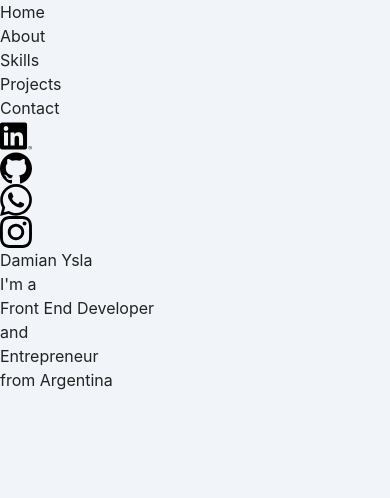
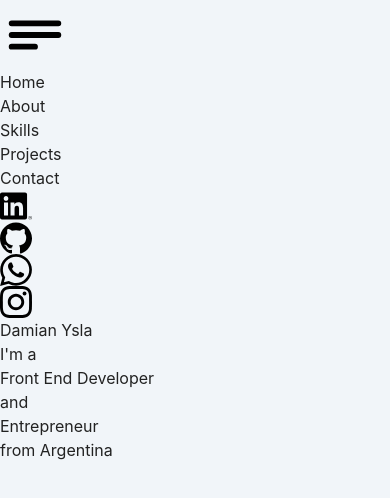
Before and after one commit to Damil0dev/Portfolio, a React (Vite) app: page / in a window 390 px wide. Shown: the top 498 px of the page. Built offline with nearby package versions, Linux system fonts and the light colour scheme.

Commit message:
add responsive design for header

```diff
--- a/src/App.jsx
+++ b/src/App.jsx
@@ -14,7 +14,7 @@ import Skills from "./pages/Skills"
 function App() {
   return (
     <div className="w-full h-screen">
-      <div className="absolute top-0 left-1/2  transform -translate-x-1/2">
+      <div className="fixed top-0 left-1/2  transform -translate-x-1/2">
         <TabNav />
       </div>
 
--- a/src/components/TabNav.jsx
+++ b/src/components/TabNav.jsx
@@ -1,10 +1,23 @@
+import React, { useState } from 'react';
 import { Link, useLocation } from "react-router-dom";
 
+import menuIcon from "../assets/menu.svg"
+
 export function TabNav() {
+    const [isOpen, setIsOpen] = useState(false);
+
+    function handleClick() {
+        setIsOpen(!isOpen)
+    }
+
     return (
-        <nav className="flex flex-row justify-center">
-            <ul className="flex flex-row gap-5">
-                <Tab title="Home" path="/"/>
+        <nav className={` w-screen md:flex md:flex-row md:justify-center md:items-center ${isOpen ? "bg-slate-100 shadow-lg" : "bg-transparent"} md:bg-transparent md:shadow-none`}>
+            <div className={` md:self-start md:justify-self-start md:hidden`} onClick={handleClick}>
+                <img src={menuIcon} alt="menu button" height={70} width={70} />
+            </div>
+
+            <ul className={`${isOpen ? 'flex' : 'hidden'} flex-col md:flex md:flex-row md:gap-5`}>
+                <Tab title="Home" path="/" />
                 <Tab title="About" path="/about" />
                 <Tab title="Skills" path="/skills" />
                 <Tab title="Projects" path="/projects" />
@@ -18,12 +31,41 @@ function Tab({ title, path }) {
     const location = useLocation();
     const isActive = path === location.pathname;
 
+    const activeClasses = "text-2xl md:text-lg font-bold text-blue-800 border-blue-800 border-b-4";
+    const inactiveClasses = "text-2xl md:text-lg font-bold hover:text-blue-800 hover:border-blue-800 hover:border-b-4";
+
+    return (
+        <li className={`flex items-center justify-center transition-all ${isActive ? activeClasses : inactiveClasses}`}>
+            <Link to={path} className="w-full md:w-fit p-3 text-center">{title}</Link>
+        </li>
+    )
+}
+
+export function TabNav_mobile() {
+
+    function handleClick() {
+
+    }
+
+    return (
+        <nav>
+            <div className={` md:self-start md:justify-self-start md:hidden`} onClick={handleClick}>
+                <img src={menuIcon} alt="menu button" height={70} width={70} />
+            </div>
+        </nav>
+    )
+}
+
+function Tab_mobile({ title, path }) {
+    const location = useLocation();
+    const isActive = path === location.pathname;
+
     const activeClasses = "text-lg font-bold text-blue-800 border-blue-800 border-b-4";
     const inactiveClasses = "text-lg font-bold hover:text-blue-800 hover:border-blue-800 hover:border-b-4";
 
     return (
         <li className={`flex items-center justify-center transition-all ${isActive ? activeClasses : inactiveClasses}`}>
-            <Link to={path} className="p-3">{title}</Link>
+            <Link to={path} className="w-full p-3 text-center">{title}</Link>
         </li>
     )
 }
```
Also changed, not shown: src/assets/menu.svg (added).
